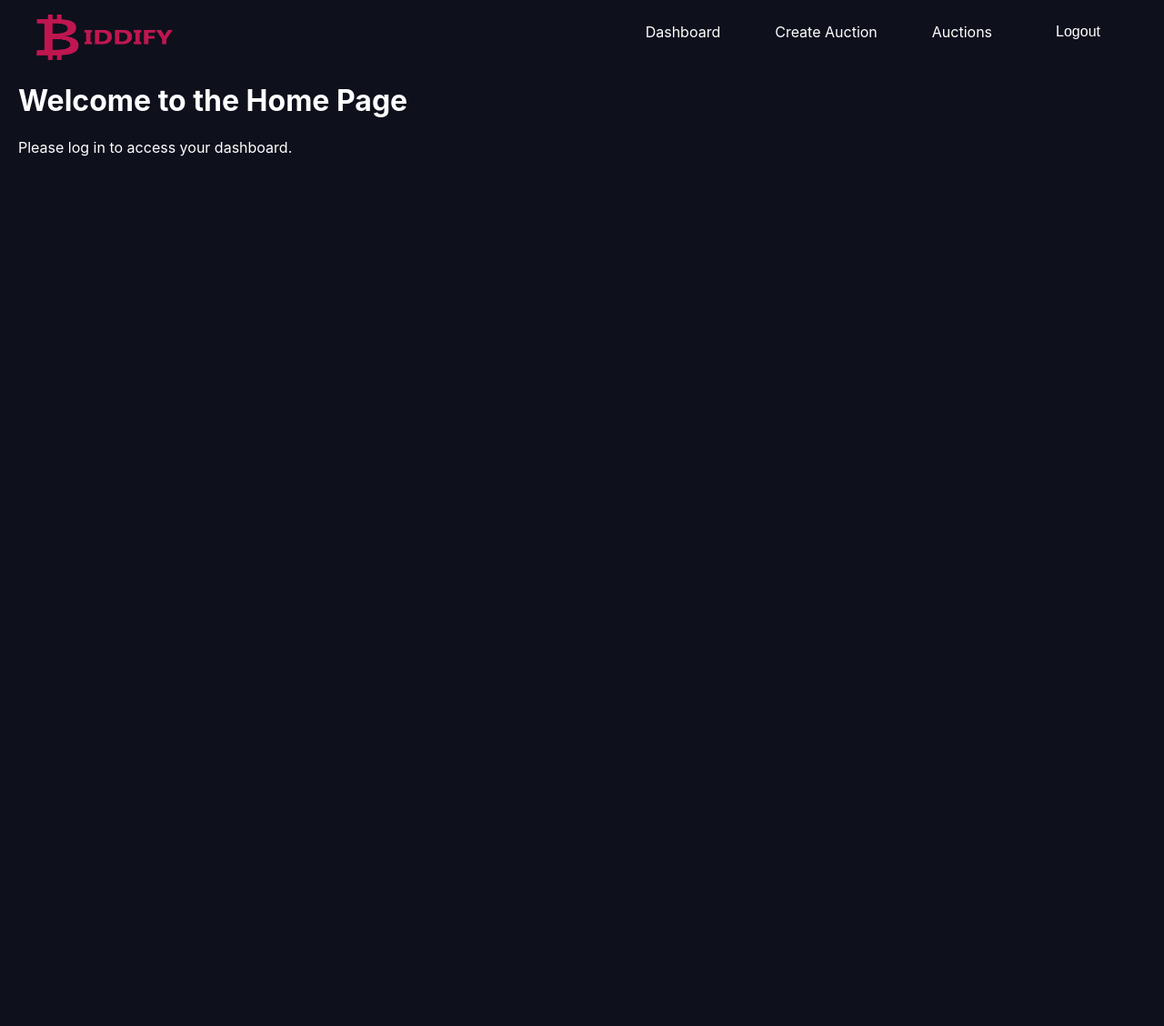
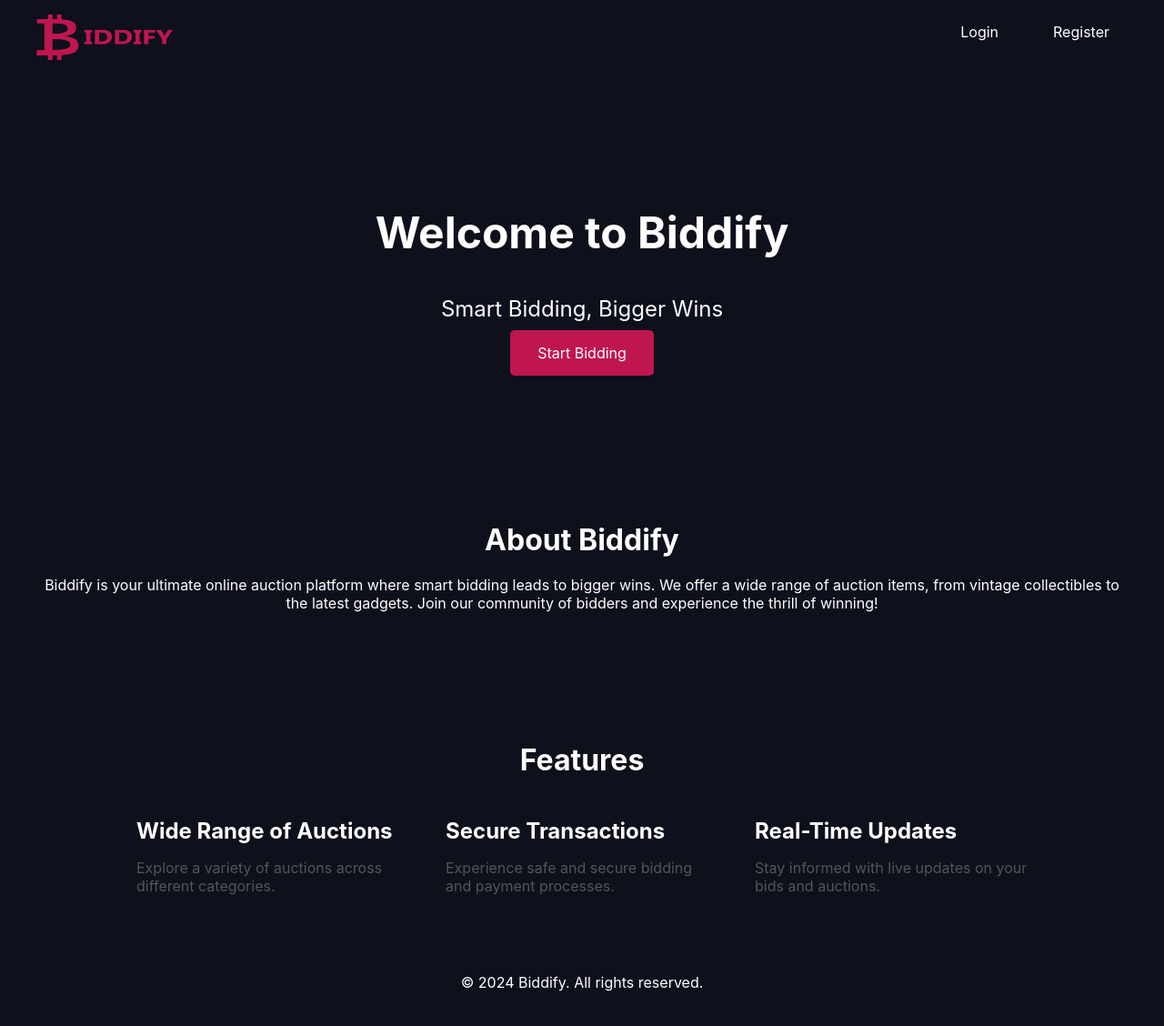
Before and after one commit to amrehab410/biddify, a React (Create React App) app in the folder frontend/: page / in a window 1280 px wide. Shown: the top 1128 px of the page at 91% size. Before the commit the page ends 800 px from the top, so only its background shows below. Built offline with nearby package versions, Linux system fonts and the light colour scheme.

Commit message:
Landing Page

```diff
--- a/frontend/src/App.js
+++ b/frontend/src/App.js
@@ -10,6 +10,7 @@ import CreateAuction from './components/CreateAuction';
 import './App.css'
 import AuctionsPage from './components/AuctionsPage';
 import Navbar from "./components/Navbar";
+import LandingPage from './components/LandingPage';
 
 function App() {
     return (
@@ -20,6 +21,7 @@ function App() {
                     <Route path="/login" element={<Login />} />
                     <Route path="/register" element={<Register />} />
                     <Route path="/dashboard" element={<PrivateRoute><Dashboard /></PrivateRoute>} />
+                    <Route path="/about" element={<PrivateRoute><LandingPage /></PrivateRoute>} />
                     <Route path="/create-auction" element={<PrivateRoute><CreateAuction /></PrivateRoute>} />
                     <Route path="/auctions-page" element={<PrivateRoute><AuctionsPage /></PrivateRoute>} />
                     <Route path="/" element={<Home />} />
--- a/frontend/src/components/Home.js
+++ b/frontend/src/components/Home.js
@@ -1,6 +1,8 @@
 import React, { useContext, useEffect } from "react";
 import { useNavigate } from "react-router-dom";
 import { AuthContext } from "../context/AuthContext";
+import "./style/LandingPage.css";
+import LandingPage from "./LandingPage";
 
 const Home = () => {
   const { authState } = useContext(AuthContext);
@@ -8,15 +10,12 @@ const Home = () => {
 
   useEffect(() => {
     if (authState.isAuthenticated) {
-            navigate('/dashboard');
+      navigate("/dashboard");
     }
   }, [authState, navigate]);
 
   return (
-        <div>
-            <h1>Welcome to the Home Page</h1>
-            <p>Please log in to access your dashboard.</p>
-        </div>
+    <LandingPage />
   );
 };
 
--- /dev/null
+++ b/frontend/src/components/LandingPage.js
@@ -0,0 +1,47 @@
+import React from "react";
+import { Link } from "react-router-dom";
+import "./style/LandingPage.css";
+import logo from "./style/Pics/logo.png";
+
+const LandingPage = () => {
+  return (
+    <div className="landing-page">
+      <section className="hero-section">
+        <h1>Welcome to Biddify</h1>
+        <p>Smart Bidding, Bigger Wins</p>
+        <Link to="/auctions-page" className="cta-button">Start Bidding</Link>
+      </section>
+
+      <section className="about-section">
+        <h2>About Biddify</h2>
+        <p>
+          Biddify is your ultimate online auction platform where smart bidding leads to bigger wins. We offer a wide range of auction items, from vintage collectibles to the latest gadgets. Join our community of bidders and experience the thrill of winning!
+        </p>
+      </section>
+
+      <section className="features-section">
+        <h2>Features</h2>
+        <div className="features">
+          <div className="feature">
+            <h3>Wide Range of Auctions</h3>
+            <p>Explore a variety of auctions across different categories.</p>
+          </div>
+          <div className="feature">
+            <h3>Secure Transactions</h3>
+            <p>Experience safe and secure bidding and payment processes.</p>
+          </div>
+          <div className="feature">
+            <h3>Real-Time Updates</h3>
+            <p>Stay informed with live updates on your bids and auctions.</p>
+          </div>
+        </div>
+      </section>
+
+      <footer className="footer">
+        <p>&copy; 2024 Biddify. All rights reserved.</p>
+      </footer>
+    </div>
+  );
+};
+
+export default LandingPage;
--- a/frontend/src/components/Navbar.js
+++ b/frontend/src/components/Navbar.js
@@ -5,7 +5,7 @@ import "./style/Navbar.css";
 import logo from "./style/Pics/logo.png";
 
 const Navbar = () => {
-  const { setAuthState } = useContext(AuthContext);
+  const { authState , setAuthState} = useContext(AuthContext);
   const location = useLocation();
   const navigate = useNavigate();
 
@@ -17,10 +17,9 @@ const Navbar = () => {
     localStorage.removeItem("authToken");
     localStorage.removeItem("userEmail");
     setAuthState({ isAuthenticated: false, token: null, email: null });
-    navigate("/login");
+    navigate("/");
   };
-
-  return (
+  return authState.isAuthenticated ? (
     <nav className="navbar">
       <div className="logo-container">
         <img src={logo} alt="Logo" className="logo" />
@@ -29,17 +28,37 @@ const Navbar = () => {
         <Link to="/dashboard" className={getButtonClass("/dashboard")}>
           Dashboard
         </Link>
-        <Link to="/create-auction" className={getButtonClass("/create-auction")}>
+        <Link
+          to="/create-auction"
+          className={getButtonClass("/create-auction")}
+        >
           Create Auction
         </Link>
         <Link to="/auctions-page" className={getButtonClass("/auctions-page")}>
           Auctions
+        </Link>
+        <Link to="/about" className={getButtonClass("/about")}>
+          About
         </Link>
         <button className="nav-button" onClick={handleLogout}>
           Logout
         </button>
       </div>
     </nav>
+  ) : (
+    <nav className="navbar">
+      <div className="logo-container">
+        <img src={logo} alt="Logo" className="logo" />
+      </div>
+      <div className="nav-links">
+        <Link to="/login" className={getButtonClass("/login")}>
+          Login
+        </Link>
+        <Link to="/register" className={getButtonClass("/register")}>
+          Register
+        </Link>
+      </div>
+    </nav>
   );
 };
 
--- /dev/null
+++ b/frontend/src/components/style/LandingPage.css
@@ -0,0 +1,109 @@
+body {
+    margin: 0;
+    font-family: Arial, sans-serif;
+    background-color: #f5f5f5;
+  }
+
+  .landing-page {
+    text-align: center;
+  }
+
+  .header {
+    display: flex;
+    justify-content: space-between;
+    align-items: center;
+    padding: 16px 32px;
+    background-color: #0e101c;
+    color: white;
+  }
+
+  .logo {
+    height: 50px;
+  }
+
+  .nav-links {
+    display: flex;
+    gap: 16px;
+  }
+
+  .nav-button {
+    background-color: #0e101c;
+    color: white;
+    border: none;
+    padding: 10px 20px;
+    cursor: pointer;
+    text-decoration: none;
+    transition: background-color 0.3s ease;
+  }
+
+  .nav-button:hover {
+    background-color: #bf1650;
+  }
+
+  .hero-section {
+    padding: 100px 16px;
+    background-color: #0e101c;
+    color: white;
+  }
+
+  .hero-section h1 {
+    font-size: 3em;
+  }
+
+  .hero-section p {
+    font-size: 1.5em;
+  }
+
+  .cta-button {
+    background-color: #bf1650;
+    color: white;
+    padding: 15px 30px;
+    text-decoration: none;
+    border-radius: 5px;
+    transition: background-color 0.3s ease;
+  }
+
+  .cta-button:hover {
+    background-color: #0e101c;
+  }
+
+  .about-section, .features-section {
+    padding: 50px 16px;
+    background-color: #0e101c;
+  }
+
+  .about-section h2, .features-section h2 {
+    font-size: 2em;
+    margin-bottom: 20px;
+  }
+
+  .features {
+    display: flex;
+    justify-content: center;
+    gap: 40px;
+  }
+
+  .feature {
+    max-width: 300px;
+    text-align: left;
+  }
+
+  .feature h3 {
+    font-size: 1.5em;
+    margin-bottom: 10px;
+  }
+
+  .feature p {
+    font-size: 1em;
+    color: #555;
+  }
+
+  .footer {
+    padding: 20px 16px;
+    background-color: #0e101c;
+    color: white;
+  }
+
+  .footer p {
+    margin: 0;
+  }
--- a/frontend/src/components/style/Navbar.css
+++ b/frontend/src/components/style/Navbar.css
@@ -13,13 +13,13 @@
 
   .logo {
     height: 50px;
-    width:150px; /* Adjust the height as needed */
+    width:150px;
   }
 
   .nav-links {
     display: flex;
     font-size: 16px;
-    gap: 20px; /* Adjust the gap between buttons as needed */
+    gap: 20px;
   }
 
   .nav-button {
```
Lines whose indentation alone changed are shown as unchanged.
